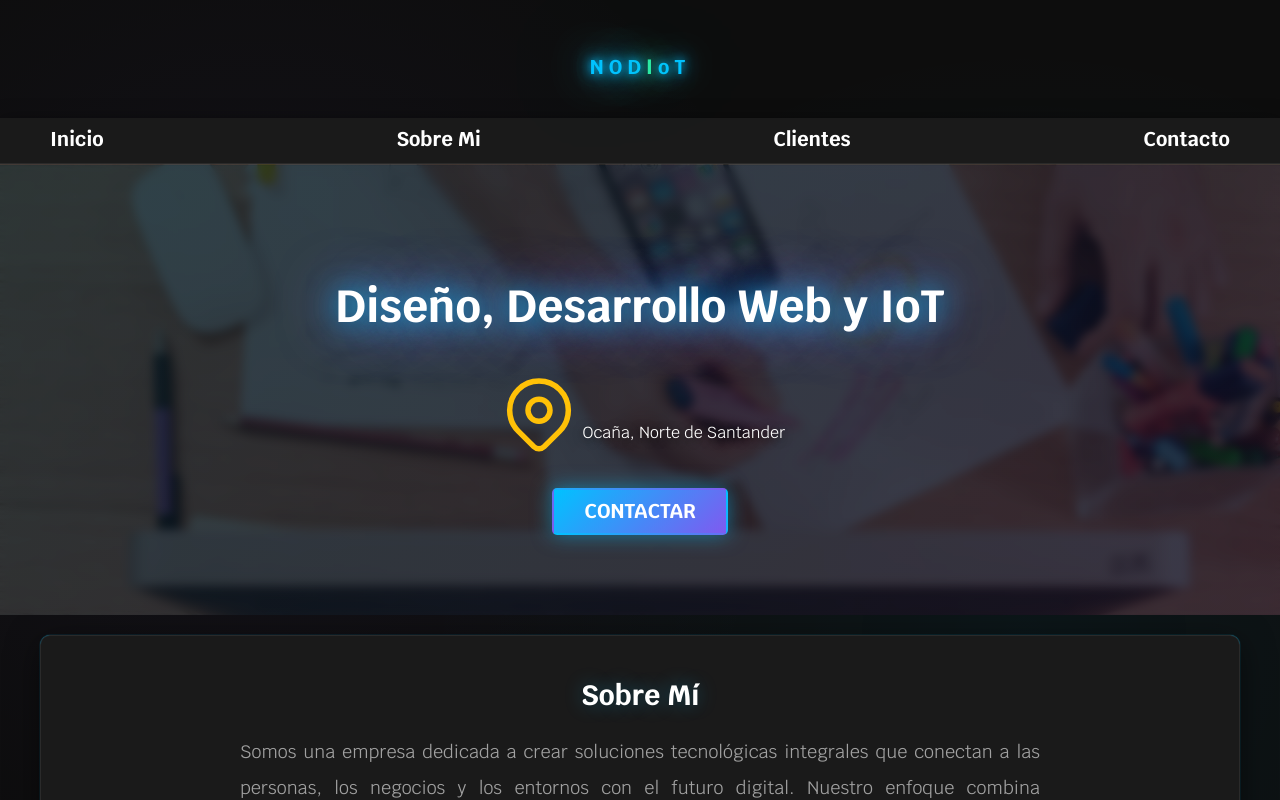
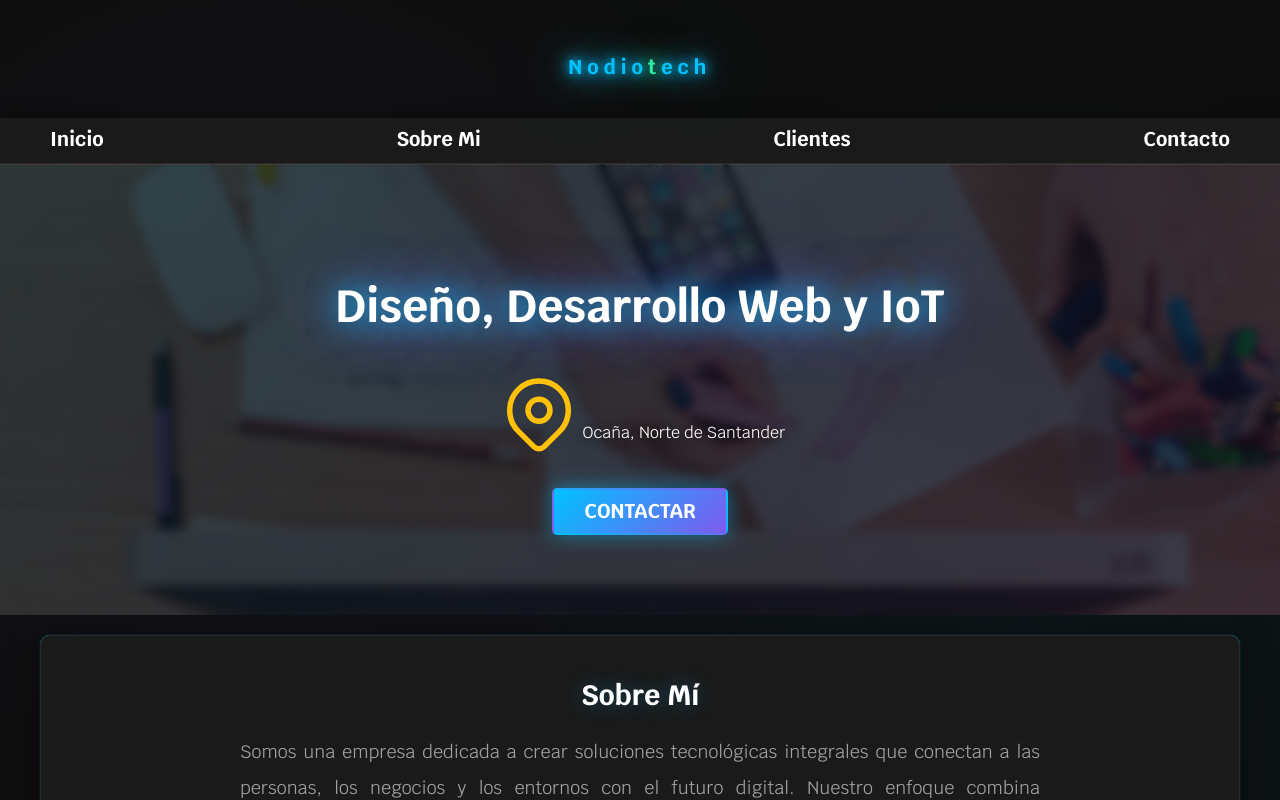
Before and after one commit to ojllain12/freelancer, a React (Vite) app: page / in a window 1280 px wide. Shown: the top 800 px of the page. Built offline with nearby package versions, Linux system fonts and the light colour scheme.

Commit message:
se cambio el nombre de la pagina

```diff
--- a/index.html
+++ b/index.html
@@ -3,7 +3,7 @@
   <head>
     <meta charset="UTF-8" />
     <meta name="viewport" content="width=device-width, initial-scale=1.0" />
-    <title>Diseñador Freelancer</title>
+    <title>Nodiotech - Diseñador Freelancer</title>
     <link rel="preconnect" href="https://fonts.googleapis.com">
     <link rel="preconnect" href="https://fonts.gstatic.com" crossorigin>
     <link href="https://fonts.googleapis.com/css2?family=Krub:wght@400;700&display=swap" rel="stylesheet">
--- a/src/components/Footer.jsx
+++ b/src/components/Footer.jsx
@@ -5,7 +5,7 @@ export default function Footer() {
         <span className="footer-copyright">©</span> 2025 - Todos los derechos reservados.
       </p>
       <p className="footer-nombre">
-        <span className="nombre-neon">NOD</span><span className="nombre-accent">I</span><span className="nombre-neon">oT</span>
+        <span className="nombre-neon">Nodio</span><span className="nombre-accent">t</span><span className="nombre-neon">ech</span>
       </p>
     </footer>
   );
--- a/src/components/Header.jsx
+++ b/src/components/Header.jsx
@@ -2,9 +2,9 @@ export default function Header() {
   return (
     <header>
       <h1 className="titulo">
-        <span className="titulo-neon">NOD</span>
-        <span className="titulo-accent">I</span>
-        <span className="titulo-neon">oT</span>
+        <span className="titulo-neon">Nodio</span>
+        <span className="titulo-accent">t</span>
+        <span className="titulo-neon">ech</span>
       </h1>
     </header>
   );
```
